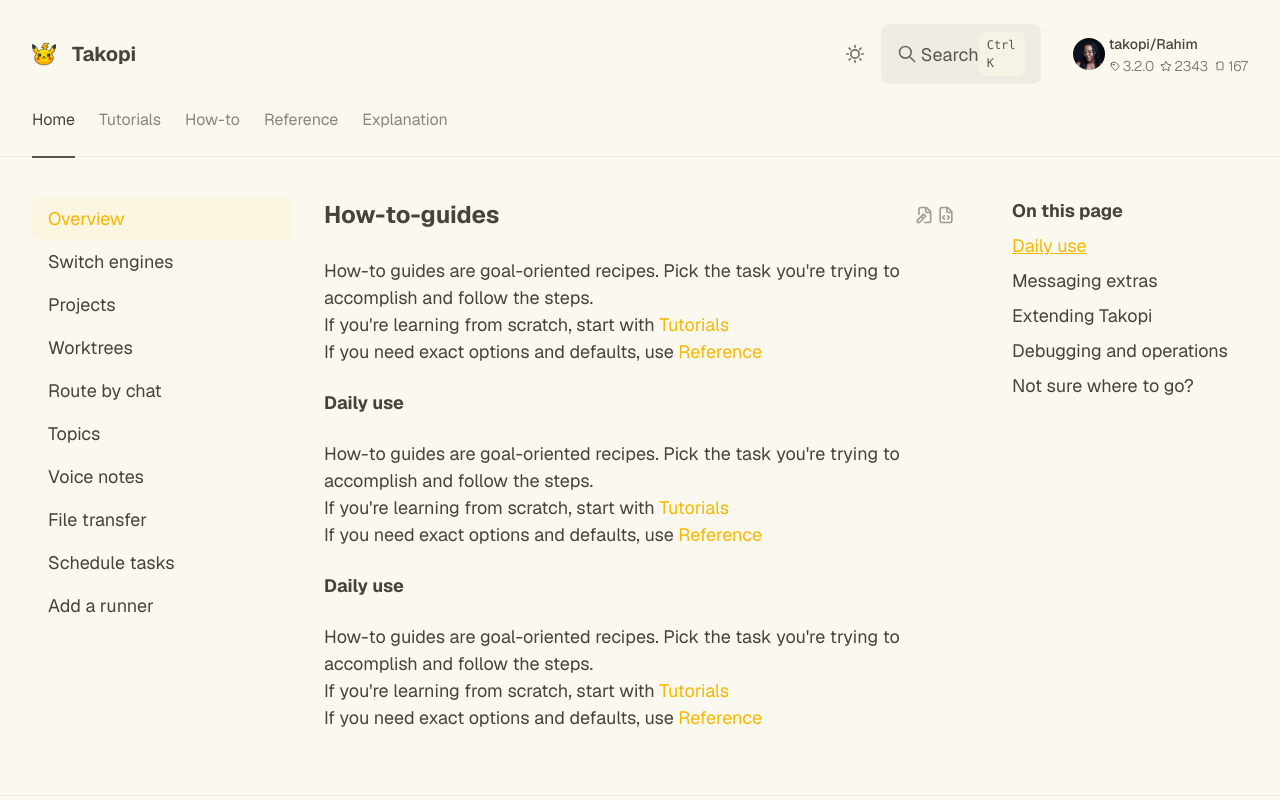
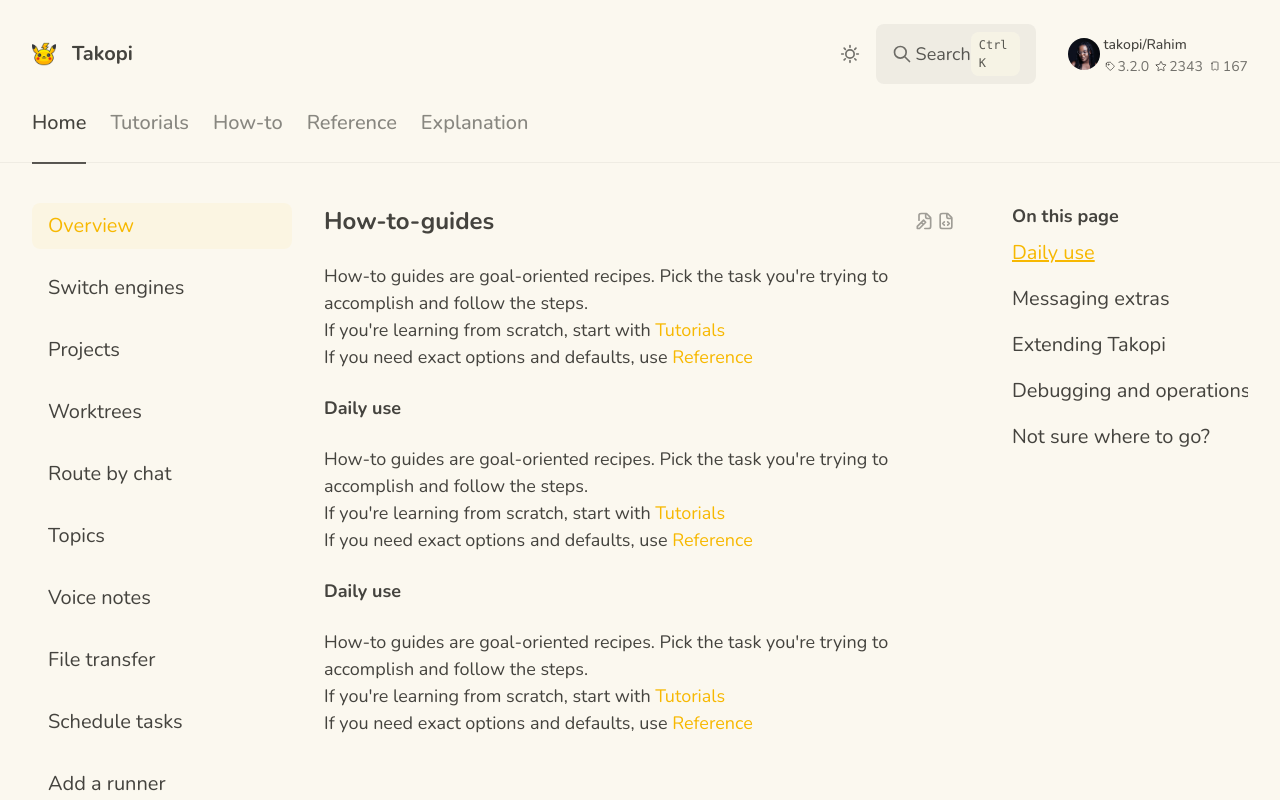
Before and after one commit to Rahim10020/organizze, a React (Vite) app: page / in a window 1280 px wide. Shown: the top 800 px of the page. Built offline with nearby package versions, Linux system fonts and the light colour scheme.

Commit message:
change police and text-sizes

```diff
--- a/src/home/components/LeftSidebar.tsx
+++ b/src/home/components/LeftSidebar.tsx
@@ -16,7 +16,7 @@
 export function LeftSidebar() {
   return (
     <aside>
-      <ul>
+      <ul className="flex flex-col gap-p4">
         {items.map((label) => (
           <SidebarItem
             key={label}
--- a/src/home/components/RightSidebar.tsx
+++ b/src/home/components/RightSidebar.tsx
@@ -12,14 +12,14 @@
 
 export function RightSidebar(props: RightSidebarProps) {
   const { title = "On this page" } = props;
-  const baseClass = "text-r18 cursor-pointer text-nowrap";
+  const baseClass = "text-r20 cursor-pointer text-nowrap";
 
   const activeItem = "Daily use";
 
   return (
     <aside>
       <h4 className="text-black-80 text-b18 mb-p2">{title}</h4>
-      <ul className="flex flex-col gap-p2">
+      <ul className="flex flex-col gap-p4">
         {items.map((item) => {
           const isActive = item === activeItem;
           const activeClass = isActive
--- a/src/index.css
+++ b/src/index.css
@@ -1,4 +1,4 @@
-@import url("https://fonts.googleapis.com/css2?family=Geist:wght@100..900&display=swap");
+@import url("https://fonts.googleapis.com/css2?family=Nunito:wght@200;300;400;500;600;700;800;900&display=swap");
 @import "tailwindcss";
 
 @theme {
@@ -121,7 +121,7 @@
 @layer base {
   :root {
     font-family:
-      Geist,
+      "Nunito",
       system-ui,
       -apple-system,
       BlinkMacSystemFont,
--- a/src/shared/components/NavItem.tsx
+++ b/src/shared/components/NavItem.tsx
@@ -6,7 +6,7 @@
 
 export function NavItem(props: NavItemProps) {
   const { label, href, active = false } = props;
-  const baseStyles = "text-r16 relative";
+  const baseStyles = "text-m20 relative";
   const activeStyles = active
     ? "text-black-80 after:absolute after:left-0 after:-bottom-[28px] after:h-[2px] after:bg-black-70 after:w-full"
     : "text-black-50 hover:text-black-80";
--- a/src/shared/components/SidebarItem.tsx
+++ b/src/shared/components/SidebarItem.tsx
@@ -6,7 +6,7 @@
 export function SidebarItem(props: SidebarItemProps) {
   const { label, active = false } = props;
   const baseClass =
-    "text-r18 px-p4 py-p2 w-full flex items-start rounded-r2 cursor-pointer";
+    "text-r20 px-p4 py-p2 w-full flex items-start rounded-r2 cursor-pointer";
   const conditionClass = active
     ? "text-primary bg-primary-5"
     : "text-black-80 hover:bg-black-5";
```
